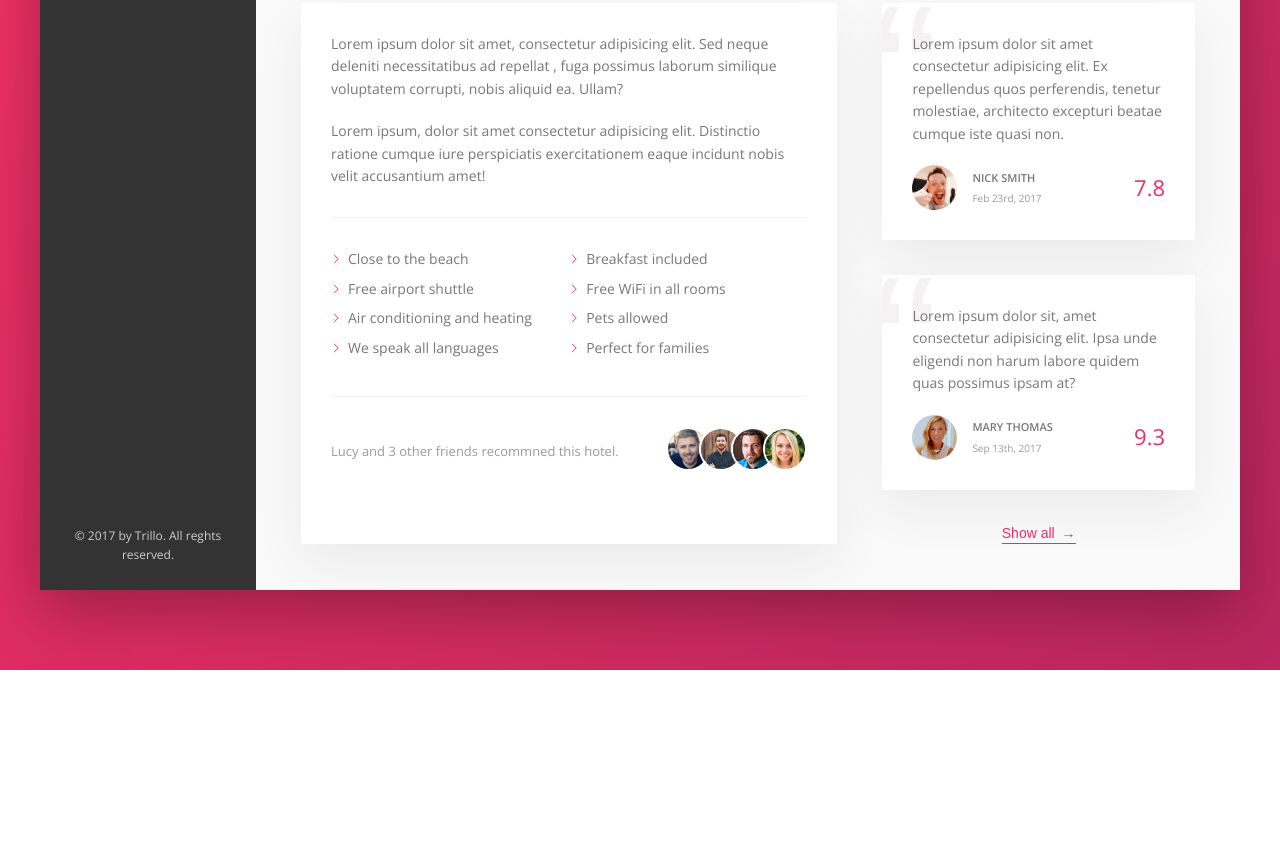
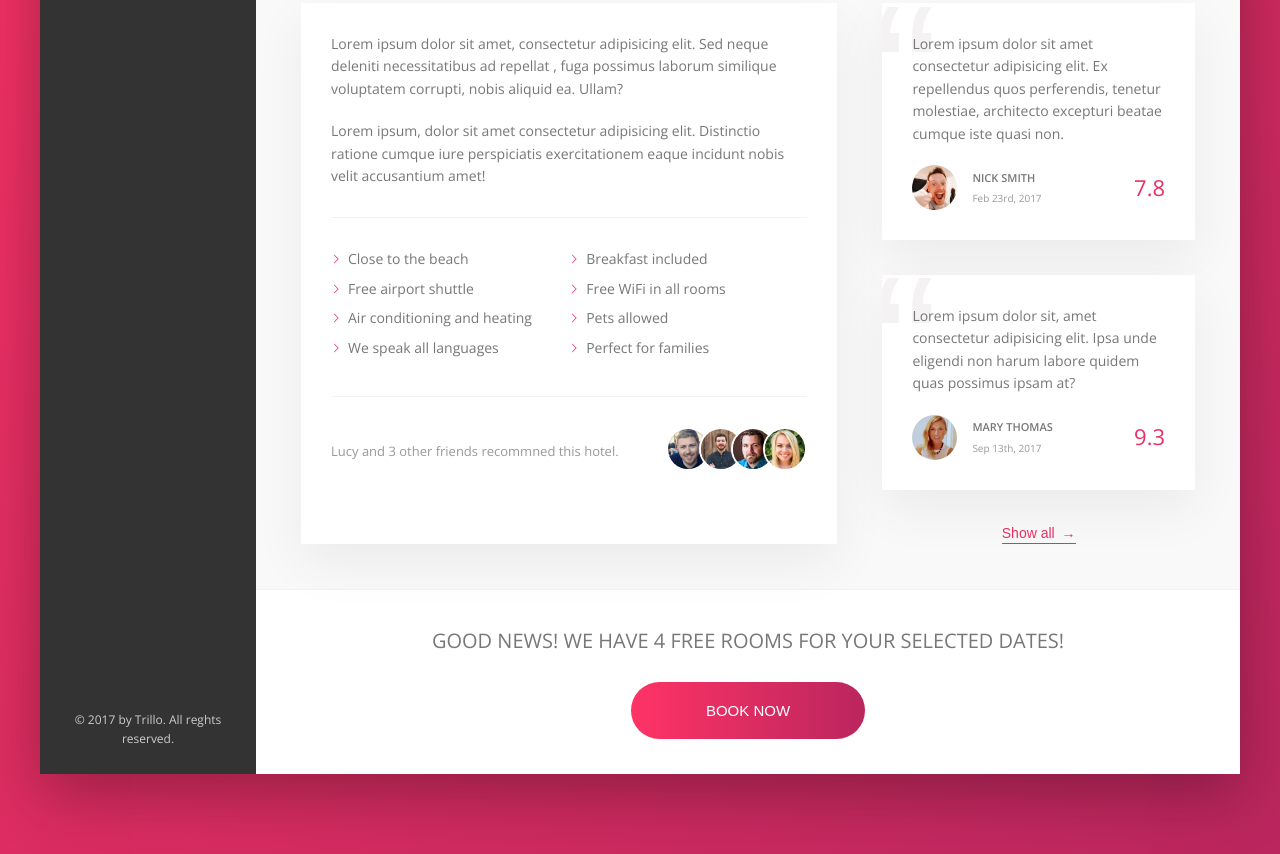
Before and after one commit to vitwits/trillo, a website: page index.html in a window 1280 px wide. Shown: the part 644-1498 px from the top of the page. Before the commit the page ends 1314 px from the top, so only its background shows below. Drawn offline with nearby package versions, Linux system fonts and the light colour scheme.

Commit message:
finished non-responsive version

```diff
--- a/index.html
+++ b/index.html
@@ -195,37 +195,58 @@
                     <div class="user-reviews">
                         <figure class="review">
                             <blockquote class="review__text">
-                               Lorem ipsum dolor sit amet consectetur adipisicing elit. Ex repellendus quos perferendis, tenetur molestiae, architecto excepturi beatae cumque iste quasi non.
+                                Lorem ipsum dolor sit amet consectetur
+                                adipisicing elit. Ex repellendus quos
+                                perferendis, tenetur molestiae, architecto
+                                excepturi beatae cumque iste quasi non.
                             </blockquote>
                             <figcaption class="review__user">
-                                <img src="img/user-1.jpg" alt="User 1" class="review__photo">
+                                <img src="img/user-1.jpg" alt="User 1"
+                                    class="review__photo">
                                 <div class="review__user-box">
                                     <p class="review__user-name">
                                         Nick Smith
                                     </p>
-                                    <p class="review__user-date">Feb 23rd, 2017</p>
+                                    <p class="review__user-date">Feb 23rd, 2017
+                                    </p>
                                 </div>
                                 <div class="review__rating">7.8</div>
                             </figcaption>
                         </figure>
                         <figure class="review">
                             <blockquote class="review__text">
-                                Lorem ipsum dolor sit, amet consectetur adipisicing elit. Ipsa unde eligendi non harum labore quidem quas possimus ipsam at?
+                                Lorem ipsum dolor sit, amet consectetur
+                                adipisicing elit. Ipsa unde eligendi non harum
+                                labore quidem quas possimus ipsam at?
                             </blockquote>
                             <figcaption class="review__user">
-                                <img src="img/user-2.jpg" alt="User 2" class="review__photo">
+                                <img src="img/user-2.jpg" alt="User 2"
+                                    class="review__photo">
                                 <div class="review__user-box">
                                     <p class="review__user-name">
                                         Mary Thomas
                                     </p>
-                                    <p class="review__user-date">Sep 13th, 2017</p>
+                                    <p class="review__user-date">Sep 13th, 2017
+                                    </p>
                                 </div>
                                 <div class="review__rating">9.3</div>
                             </figcaption>
                         </figure>
 
-                        <button class="btn-inline">Show all <span>&rarr;</span></button>
+                        <button class="btn-inline">Show all
+                            <span>&rarr;</span></button>
                     </div>
+
+
+                </div>
+                <div class="cta">
+                    <h2 class="cta__book-now">
+                        Good news! We have 4 free rooms for your selected dates!
+                    </h2>
+                    <button class="btn">
+                        <span class="btn__visible">Book now</span>
+                        <span class="btn__invisible">Only 4 rooms left</span>
+                    </button>
                 </div>
             </main>
         </div>
--- a/sass/_components.scss
+++ b/sass/_components.scss
@@ -226,7 +226,7 @@
   }
 
   &__icon-location {
-    margin-right: .5rem;
+    margin-right: 0.5rem;
   }
 
   &__rating {
@@ -248,7 +248,7 @@
   }
 
   &__rating-count {
-    font-size: .8rem;
+    font-size: 0.8rem;
     text-transform: uppercase;
   }
 }
@@ -264,11 +264,11 @@
   display: inline-block;
   background-color: transparent;
   cursor: pointer;
-  transition: all .2s;
+  transition: all 0.2s;
 
   & span {
     margin-left: 3px;
-    transition: margin-left .2s;
+    transition: margin-left 0.2s;
   }
 
   &:hover {
@@ -320,7 +320,7 @@
 
   &__item {
     flex: 0 0 50%;
-    margin-bottom: .7rem;
+    margin-bottom: 0.7rem;
   }
 
   &__item::before {
@@ -337,7 +337,7 @@
     //newer browsers - masks
     background-color: var(--color-primary);
     -webkit-mask-image: url(../img/chevron-thin-right.svg);
-    -webkit-mask-size:cover;
+    -webkit-mask-size: cover;
     mask-image: url(../img/chevron-thin-right.svg);
     mask-size: cover;
   }
@@ -369,10 +369,8 @@
   }
 
   &__friends {
-
   }
 }
-
 
 /////////////////// REVIEWS
 .review {
@@ -434,5 +432,71 @@
     font-family: sans-serif;
     z-index: 1;
   }
+}
 
+/////////////////////// CALL TO ACTION
+.cta {
+  padding: 3.5rem 0;
+  text-align: center;
+
+  &__book-now {
+    font-size: 2rem;
+    font-weight: 300;
+    text-transform: uppercase;
+    margin-bottom: 2.5rem;
+  }
 }
+
+/////////////////////// BTN
+
+.btn {
+  font-size: 1.5rem;
+  font-weight: 300;
+  text-transform: uppercase;
+  border-radius: 100px;
+  border: none;
+  background-image: linear-gradient(
+    to right,
+    var(--color-primary-light),
+    var(--color-primary-dark)
+  );
+  color: #fff;
+  position: relative;
+  overflow: hidden;
+  cursor: pointer;
+
+  & > * {
+    display: inline-block;
+    height: 100%;
+    width: 100%;
+    transition: all .2s;
+  }
+
+  &__visible {
+    padding: 2rem 7.5rem;
+  }
+
+  &__invisible {
+    position: absolute;
+    padding: 2rem 0;
+    left: 0;
+    top: -100%;
+  }
+
+  &:hover {
+    background-image: linear-gradient(to left, var(--color-primary-light), var(--color-primary-dark));
+  }
+
+  &:hover &__visible {
+    transform: translateY(100%);
+  }
+
+  &:hover &__invisible {
+    top: 0;
+  }
+
+  &:focus {
+    outline: none;
+    animation: pulsate 1s infinite;
+  }
+}
```
Also changed, not shown: css/style.css.
